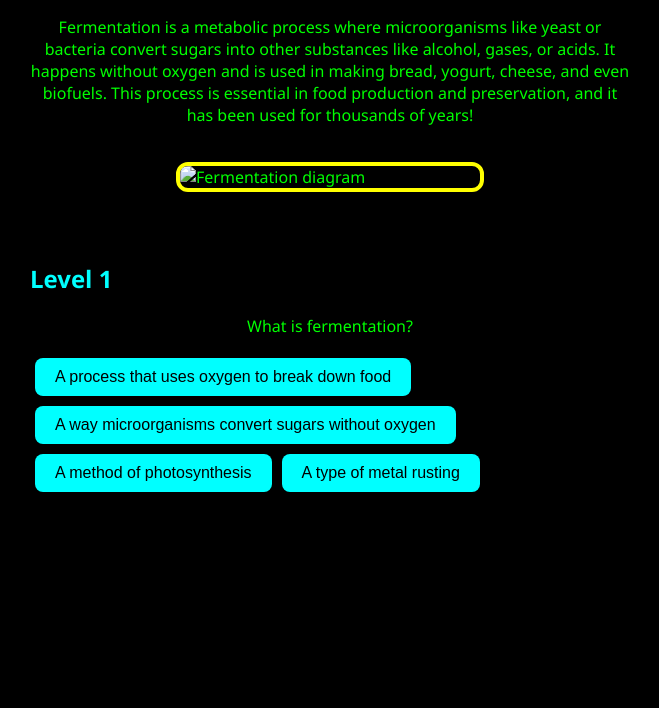
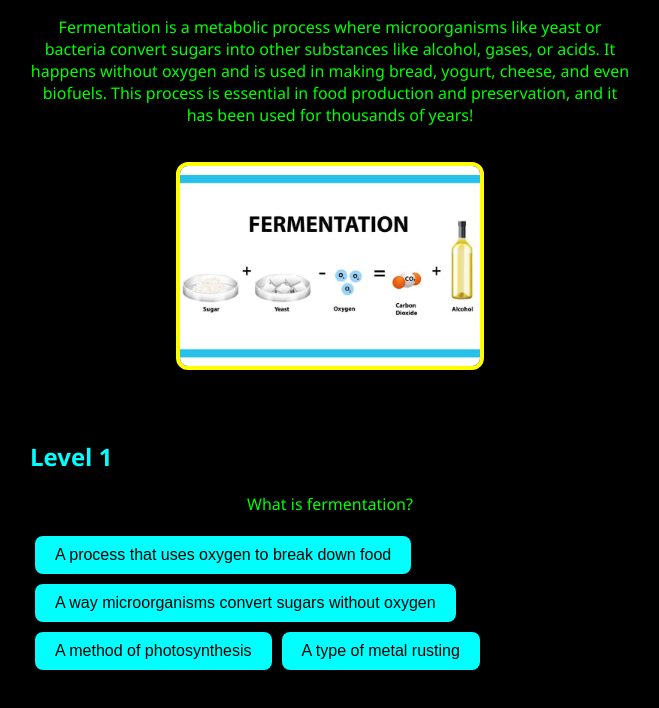
Before and after one commit to joshcody03/joshcodyfermentation, a plain HTML site: page index.html in a window 1280 px wide. Shown: the part 114-822 px from the top of the page, without its empty margins (310-969 px from the left). Before the commit the page ends 800 px from the top, so only its background shows below. Drawn offline with Linux system fonts and the light colour scheme.

Commit message:
Update index.html

```diff
--- a/index.html
+++ b/index.html
@@ -57,7 +57,7 @@
 <body>
   <h1>Fermentation 101</h1>
   <p>Fermentation is a metabolic process where microorganisms like yeast or bacteria convert sugars into other substances like alcohol, gases, or acids. It happens without oxygen and is used in making bread, yogurt, cheese, and even biofuels. This process is essential in food production and preservation, and it has been used for thousands of years!</p>
-  <img src="63b6707e-7f29-44b9-bc69-1641a3943e95.png" alt="Fermentation diagram">
+<img src="fermentation.png" alt="Fermentation diagram">
 
   <div class="quiz-section" id="quiz">
     <!-- Questions will appear here -->
```
